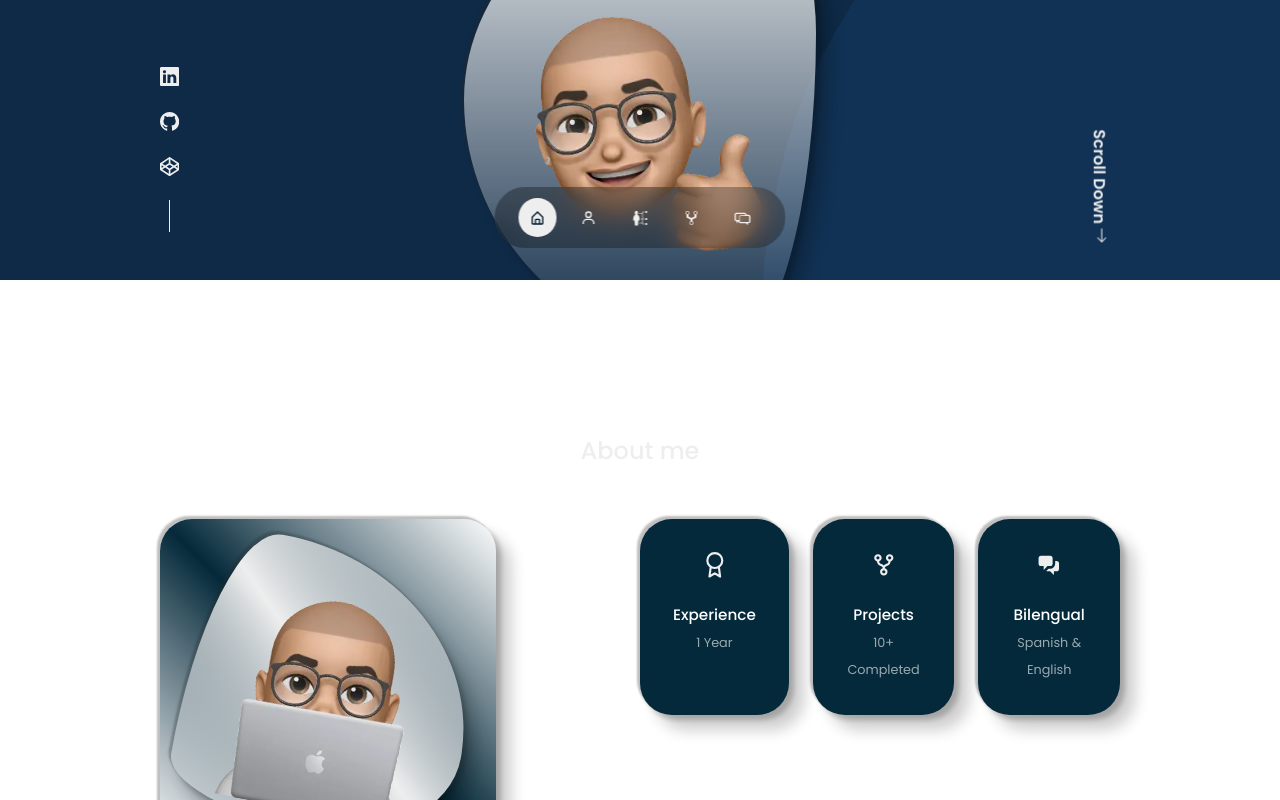
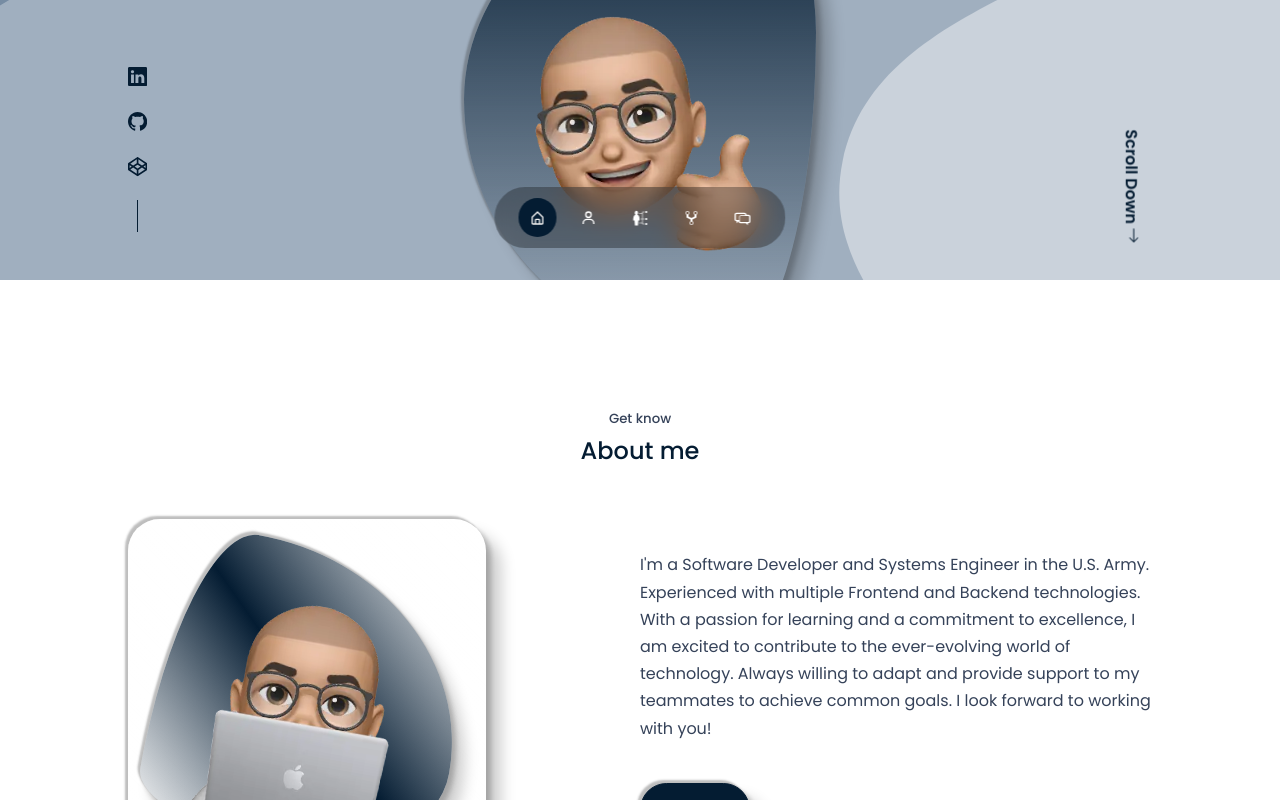
Before and after one commit to mrrolbot23/portfolio2022, a React (Create React App) app: page / in a window 1280 px wide. Shown: the part 520-1320 px from the top of the page. Built offline with nearby package versions, Linux system fonts and the light colour scheme.

Commit message:
update about section

```diff
--- a/src/App.jsx
+++ b/src/App.jsx
@@ -12,10 +12,10 @@ import "./index.css";
 export const ThemeContext = createContext(null);
 
 const App = () => {
-  const [theme, setTheme] = useState("dark");
+  const [theme, setTheme] = useState("light");
 
   const toggleTheme = () => {
-    setTheme((current) => (current === "dark" ? "light" : "dark"));
+    setTheme((current) => (current === "light" ? "dark" : "light"));
   };
 
   return (
--- a/src/components/about/About.jsx
+++ b/src/components/about/About.jsx
@@ -1,53 +1,35 @@
-import React from 'react'
-import './About.css'
-import ME from '../../assets/me-about.webp'
-import {FiAward} from 'react-icons/fi'
-import {HiChatAlt2} from 'react-icons/hi'
-import {BiGitRepoForked} from 'react-icons/bi'
+import React from "react";
+import "./About.css";
+import ME from "../../assets/me-about.webp";
 
 const About = () => {
   return (
-    <section id='about'>
+    <section id="about">
       <h5>Get know</h5>
       <h2>About me</h2>
 
       <div className="container about__container">
         <div className="about__me">
           <div className="about__me-image">
-            <img src={ME} alt="me"/>
+            <img src={ME} alt="me" />
           </div>
         </div>
         <div className="about__content">
-          <div className="about__cards">
-            <article className='about__card'>
-              <FiAward className='about__icon'/>
-              <h5>Experience</h5>
-              <small>1 Year</small>
-            </article>
-
-            <article className='about__card'>
-              <BiGitRepoForked className='about__icon'/>
-              <h5>Projects</h5>
-              <small>10+ Completed</small>
-            </article>
-
-            <article className='about__card'>
-              <HiChatAlt2 className='about__icon'/>
-              <h5>Bilengual</h5>
-              <small>Spanish & English</small>
-            </article>
-          </div>
           <p>
-              I'm a Software Developer and Systems Engineer in the U.S. Army. Experienced with multiple Frontend and Backend technologies.
-              As a self-taught developer, I'm always on "Learning Mode". It gives me the ability to quickly adapt
-              to changes and unexpected situations. Love sharing knowledge and experiences to make the team better.
-              Also, I know how to exit Vim 😬. I look forward to working with you!
+            I'm a Software Developer and Systems Engineer in the U.S. Army.
+            Experienced with multiple Frontend and Backend technologies. With a
+            passion for learning and a commitment to excellence, I am excited to
+            contribute to the ever-evolving world of technology. Always willing
+            to adapt and provide support to my teammates to achieve common
+            goals. I look forward to working with you!
           </p>
-          <a href="#contact" className='btn btn-primary'>Let's Talk</a>
+          <a href="#contact" className="btn btn-primary">
+            Let's Talk
+          </a>
         </div>
       </div>
     </section>
-  )
-}
+  );
+};
 
-export default About
+export default About;
```
